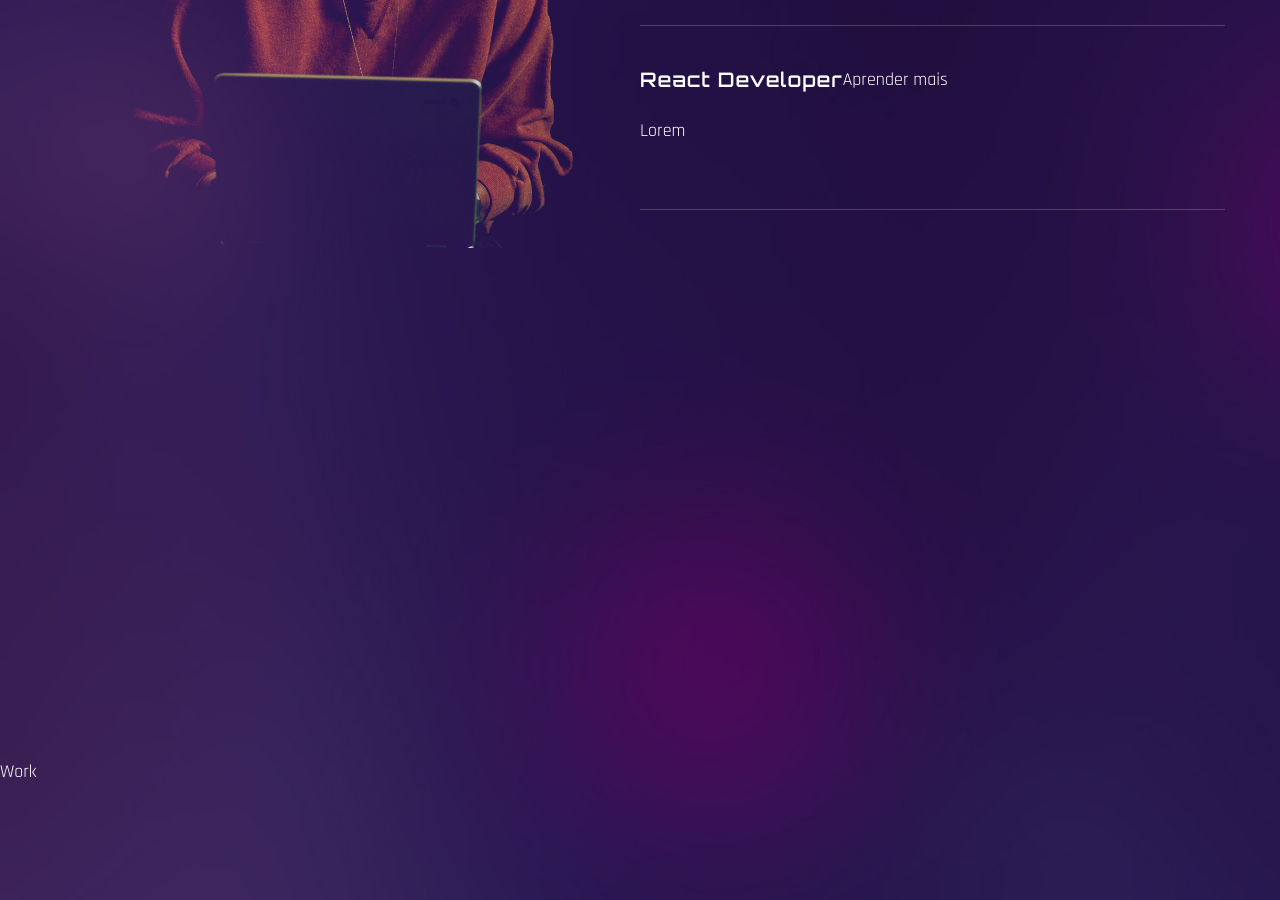
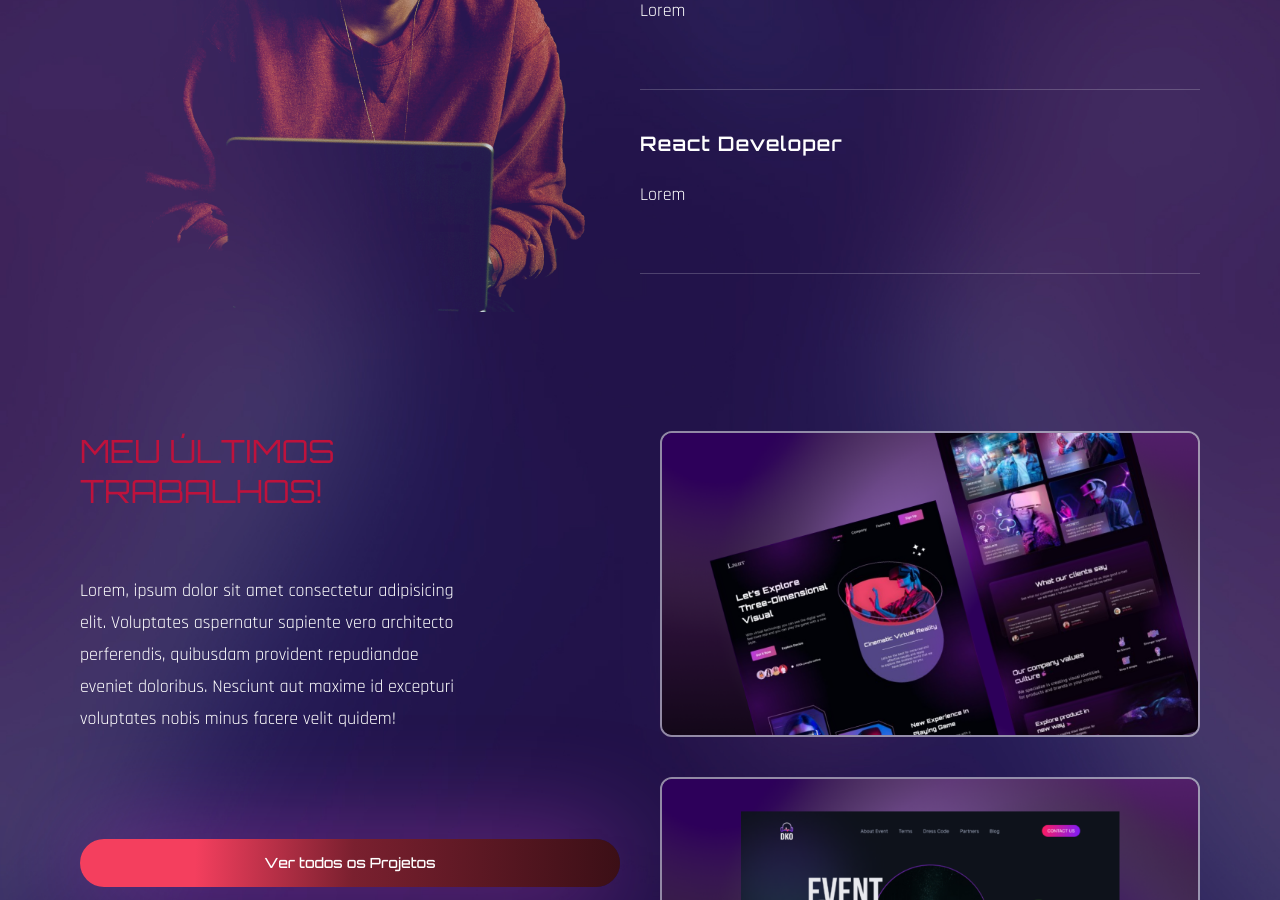
Before and after one commit to Suntzu1000/portfolio2.0, a React (Create React App) app in the folder portfolio-starter/: page / in a window 1280 px wide. Shown: the part 1900-2800 px from the top of the page. Built offline with nearby package versions, Linux system fonts and the light colour scheme; the HTML template or start-up script is replaced by a standard one; a web font is replaced by a local one.

Commit message:
Portfólio em etapa final 90%

```diff
--- a/portfolio-starter/src/App.js
+++ b/portfolio-starter/src/App.js
@@ -18,7 +18,7 @@
       <Services />
       <Work />
       <Contact />
-       <div className='h-[4000px]'></div>
+      {/* <div className='h-[4000px]'></div> */}
     </div>
   );
 };
--- a/portfolio-starter/src/components/About.js
+++ b/portfolio-starter/src/components/About.js
@@ -48,7 +48,7 @@
               <div className="text-[40px] font-tertiary text-gradient mb-2 ">
                 {inView ? <CountUp start={0} end={13} duration={3} /> : null}
               </div>
-              <div classNames="font-primary text-sm tracking-[2px]">
+              <div className="font-primary text-sm tracking-[2px]">
                 Anos de <br />
                 experiência
               </div>
@@ -57,7 +57,7 @@
               <div className="text-[40px] font-tertiary text-gradient mb-2 ">
                 {inView ? <CountUp start={0} end={20} duration={3} /> : null}+
               </div>
-              <div classNames="font-primary text-sm tracking-[2px]">
+              <div className="font-primary text-sm tracking-[2px]">
                 Projetos no <br />
                 <a
                   href="https://github.com/Suntzu1000"
--- a/portfolio-starter/src/components/Contact.js
+++ b/portfolio-starter/src/components/Contact.js
@@ -1,10 +1,57 @@
 import React from "react";
+import { motion } from "framer-motion";
+import { fadeIn } from "../variants";
 
 const Contact = () => {
   return (
-    <div className="section" id="contact">
-      Contact
-    </div>
+    <section className="py-16 lg:section  " id="contact">
+      <div className="container mx-auto">
+        <div className="flex flex-col lg:flex-row ">
+          <motion.div
+            variants={fadeIn("right", 0.3)}
+            initial="hidden"
+            whileInView={"show"}
+            viewport={{ once: false, amount: 0.3 }}
+            className="flex-1 flex justify-start "
+          >
+            <div>
+              <h4 className="text-xl uppercase text-accent font-medium mb-2 tracking-wide">
+                Entrar em contato
+              </h4>
+              <h2 className="text-[45px] lg:text-[90px] leading-none mb-12 ">
+                Como posso <br /> ajuda-lo?
+              </h2>
+            </div>
+          </motion.div>
+
+          <motion.form
+            variants={fadeIn("left", 0.3)}
+            initial="hidden"
+            whileInView={"show"}
+            viewport={{ once: false, amount: 0.3 }}
+            className="flex-1 border rounded-2xl flex flex-col gap-y-6 pb-24 p-6 items-start "
+          >
+            <input
+              className="bg-transparent border-b py-3 outline-none w-full placeholder:text-white focus:border-accent transition-all "
+              type="text"
+              placeholder="Seu e-mail"
+            />
+
+            <input
+              className="bg-transparent border-b py-3 outline-none w-full placeholder:text-white focus:border-accent transition-all "
+              type="text"
+              placeholder="Seu Nome"
+            />
+
+            <textarea
+              className="bg-transparent border-b py-12 outline-none w-full placeholder:text-white focus:border-accent transition-all "
+              placeholder="Sua mensagem"
+            ></textarea>
+            <button className="btn btn-lg">Enviar mensagem</button>
+          </motion.form>
+        </div>
+      </div>
+    </section>
   );
 };
 
--- a/portfolio-starter/src/components/Header.js
+++ b/portfolio-starter/src/components/Header.js
@@ -2,7 +2,7 @@
 
 
 const Header = () => {
-  return <header className='bg-gradient-to-r from-red-400 to-red-700 ' >
+  return <header className=' py-8 bg-gradient-to-r from-red-400 to-red-700 ' >
     <div className="container mx-auto">
       <div className='flex justify-between items-center ' >
         <a href="home" >
--- a/portfolio-starter/src/components/Services.js
+++ b/portfolio-starter/src/components/Services.js
@@ -1,5 +1,4 @@
 import React from "react";
-import { BsArrowRight } from "react-icons/bs";
 
 import { motion } from "framer-motion";
 import { fadeIn } from "../variants";
@@ -8,17 +7,14 @@
   {
     name: "React Developer",
     description: "Lorem",
-    link: "Aprender mais",
   },
   {
     name: "Node Developer",
     description: "Lorem",
-    link: "Aprender mais",
   },
   {
     name: "React Developer",
     description: "Lorem",
-    link: "Aprender mais",
   },
 ];
 
@@ -27,29 +23,46 @@
     <section className="section" id="services">
       <div className="container mx-auto">
         <div className="flex flex-col lg:flex-row">
-          <div className="flex-1 lg:bg-services lg:bg-bottom bg-no-repeat mix-blend-lighten mb-12 lg:mb-0 ">
+          <motion.div
+            variants={fadeIn("right", 0.3)}
+            initial="hidden"
+            whileInView={"show"}
+            viewport={{ once: false, amount: 0.3 }}
+            className="flex-1 lg:bg-services lg:bg-bottom bg-no-repeat mix-blend-lighten mb-12 lg:mb-0 "
+          >
             <h2 className="h2 text-accent mb-6 ">O que eu faço.</h2>
             <h3 className="h3 max-w-[455px] mb-16 ">preencher</h3>
             <button btn btn-sm>
               Ver Mais Trabalhos
             </button>
-          </div>
-          <div className="flex-1 ">
+          </motion.div>
+          <motion.div
+           variants={fadeIn("left", 0.3)}
+           initial="hidden"
+           whileInView={"show"}
+           viewport={{ once: false, amount: 0.3 }}
+          className="flex-1 ">
             <div>
               {services.map((service, index) => {
-                const { name, description, link } = service;
+                const { name, description } = service;
                 return (
-                  <div className="border-b border-white/20 h-[146px] mb-[38px] flex " key={index} >
-                    <div className="max-w-[476px]" >
-                      <h4 className="text-[20px] tracking-wider font-primary font-semibold mb-6 " >{name}</h4>
-                      <p className="font-secondary leading-tight " >{description}</p>
+                  <div
+                    className="border-b border-white/20 h-[146px] mb-[38px] flex "
+                    key={index}
+                  >
+                    <div className="max-w-[476px]">
+                      <h4 className="text-[20px] tracking-wider font-primary font-semibold mb-6 ">
+                        {name}
+                      </h4>
+                      <p className="font-secondary leading-tight ">
+                        {description}
+                      </p>
                     </div>
-                    <div>{link}</div>
                   </div>
                 );
               })}
             </div>
-          </div>
+          </motion.div>
         </div>
       </div>
     </section>
--- a/portfolio-starter/src/components/Work.js
+++ b/portfolio-starter/src/components/Work.js
@@ -1,7 +1,97 @@
-import React from 'react';
+import React from "react";
+import { motion } from "framer-motion";
+import { fadeIn } from "../variants";
 
+import img1 from "../assets/portfolio-img1.png";
+import img2 from "../assets/portfolio-img2.png";
+import img3 from "../assets/portfolio-img3.png";
 const Work = () => {
-  return <div className='section' id='work' >Work</div>;
+  return (
+    <section className="section" id="work">
+      <div className="container mx-auto">
+        <div className="flex flex-col lg:flex-row gap-x-10 ">
+          <motion.div
+            variants={fadeIn("right", 0.3)}
+            initial="hidden"
+            whileInView={"show"}
+            viewport={{ once: false, amount: 0.3 }}
+            className="flex-1 flex flex-col gap-y-12 mb-10 lg:mb-0  "
+          >
+            <div className="flex-1 flex flex-col gap-y-10 ">
+              <h2 className="h2 leading-tight text-accent ">
+                Meu últimos <br />
+                trabalhos!
+              </h2>
+              <p className="max-w-sm mb-16 ">
+                Lorem, ipsum dolor sit amet consectetur adipisicing elit.
+                Voluptates aspernatur sapiente vero architecto perferendis,
+                quibusdam provident repudiandae eveniet doloribus. Nesciunt aut
+                maxime id excepturi voluptates nobis minus facere velit quidem!
+              </p>
+              <button className="btn btn-sm">Ver todos os Projetos</button>
+            </div>
+            <div className="group relative overflow-hidden border-2 border-white/50 rounded-xl ">
+              <div className="group-hover:bg-black/70 w-full h-full absolute z-40 transition-all duration-300 "></div>
+              <img
+                className="group-hover:scale-125 transition-all duration-500 "
+                src={img1}
+                alt=""
+              />
+
+              <div className="absolute -bottom-full left-12 group-hover:bottom-24 transition-all duration-500 z-500  ">
+                <span className="text-gradient">UI/UX Design</span>
+              </div>
+
+              <div className="absolute -bottom-full left-12 group-hover:bottom-14 transition-all duration-700 z-50  ">
+                <span className="text-3xl text-white ">Project Title</span>
+              </div>
+            </div>
+          </motion.div>
+          <motion.div
+            variants={fadeIn("left", 0.2)}
+            initial="hidden"
+            whileInView={"show"}
+            viewport={{ once: false, amount: 0.3 }}
+            className="flex-1 flex flex-col gap-y-10 "
+          >
+            <div className="group relative overflow-hidden border-2 border-white/50 rounded-xl ">
+              <div className="group-hover:bg-black/70 w-full h-full absolute z-40 transition-all duration-300 "></div>
+              <img
+                className="group-hover:scale-125 transition-all duration-500 "
+                src={img2}
+                alt=""
+              />
+
+              <div className="absolute -bottom-full left-12 group-hover:bottom-24 transition-all duration-500 z-500  ">
+                <span className="text-gradient">UI/UX Design</span>
+              </div>
+
+              <div className="absolute -bottom-full left-12 group-hover:bottom-14 transition-all duration-700 z-50  ">
+                <span className="text-3xl text-white ">Project Title</span>
+              </div>
+            </div>
+
+            <div className="group relative overflow-hidden border-2 border-white/50 rounded-xl ">
+              <div className="group-hover:bg-black/70 w-full h-full absolute z-40 transition-all duration-300 "></div>
+              <img
+                className="group-hover:scale-125 transition-all duration-500 "
+                src={img3}
+                alt=""
+              />
+
+              <div className="absolute -bottom-full left-12 group-hover:bottom-24 transition-all duration-500 z-500  ">
+                <span className="text-gradient">UI/UX Design</span>
+              </div>
+
+              <div className="absolute -bottom-full left-12 group-hover:bottom-14 transition-all duration-700 z-50  ">
+                <span className="text-3xl text-white ">Project Title</span>
+              </div>
+            </div>
+          </motion.div>
+        </div>
+      </div>
+    </section>
+  );
 };
 
 export default Work;
--- a/portfolio-starter/tailwind.config.js
+++ b/portfolio-starter/tailwind.config.js
@@ -8,7 +8,7 @@
     },
     container: {
       padding: {
-        DEFAULT: '15px',
+        DEFAULT: '40px',
       },
     },
     screens: {
```
Also changed, not shown: portfolio-starter/src/components/Nav.js (+2 -7 lines), 1 other file (tests, documents, lock files or other folders).
